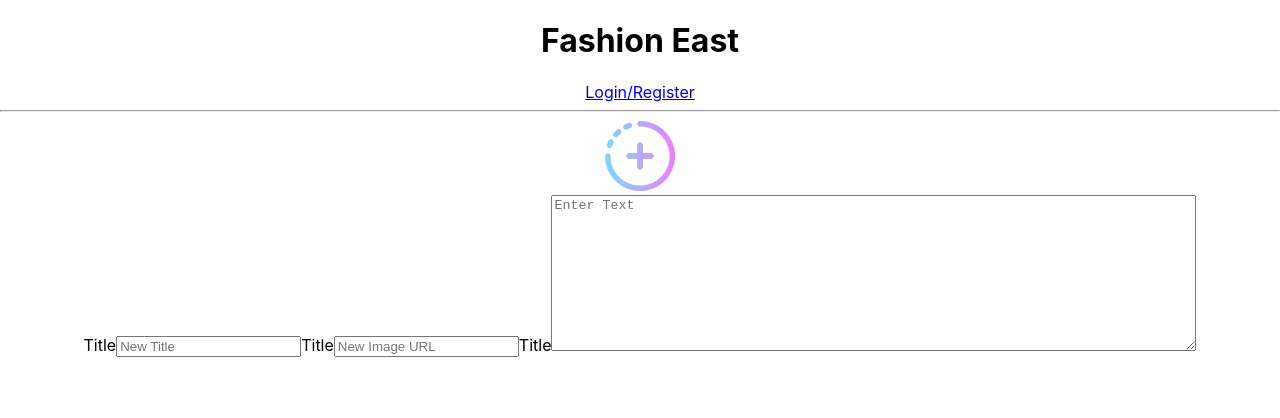
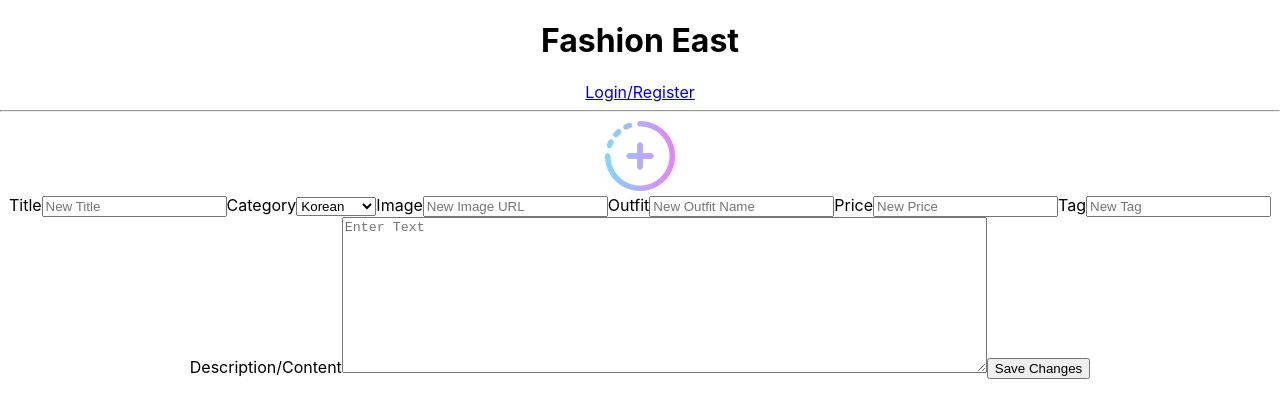
Before and after one commit to LowKeyAkward/Fashion-East, a React (Create React App) app in the folder client/: page /posts/1/edit in a window 1280 px wide. Shown: the top 418 px of the page. Built offline with nearby package versions, Linux system fonts and the light colour scheme; no server answers.

Commit message:
finished edit screen

```diff
--- a/client/src/screens/PostEdit.jsx
+++ b/client/src/screens/PostEdit.jsx
@@ -60,7 +60,23 @@ function PostEdit(props) {
             onChange={handleChange}
           />
 
-          <label className="edit-image">Title</label>
+          <label className="edit-category">Category</label>
+          <select
+            className="edit-category-input"
+            value={post.category}
+            name="category"
+            required
+            onChange={handleChange}>
+
+            <option>Korean</option>
+
+            <option>Japanese</option>
+
+            <option>Hairstyle</option>
+
+          </select>
+
+          <label className="edit-image">Image</label>
           <input
             className="edit-image-input"
             placeholder="New Image URL"
@@ -70,7 +86,37 @@ function PostEdit(props) {
             onChange={handleChange}
           />
 
-          <label className="edit-content">Title</label>
+          <label className="edit-outfit">Outfit</label>
+          <input
+            className="edit-outfit-input"
+            placeholder="New Outfit Name"
+            value={post.outfit}
+            name="outfit"
+            required
+            onChange={handleChange}
+          />
+
+          <label className="edit-price">Price</label>
+          <input
+            className="edit-price-input"
+            placeholder="New Price"
+            value={post.price}
+            name="price"
+            required
+            onChange={handleChange}
+          />
+
+          <label className="edit-tag">Tag</label>
+          <input
+            className="edit-tag-input"
+            placeholder="New Tag"
+            value={post.tags}
+            name="tags"
+            required
+            onChange={handleChange}
+          />
+
+          <label className="edit-content">Description/Content</label>
           <textarea
             className="edit-content-input"
             placeholder="Enter Text"
@@ -82,6 +128,10 @@ function PostEdit(props) {
             onChange={handleChange}
           />
 
+          <button type="submit" className="save-button">
+            Save Changes
+          </button>
+
         </form>
 
       </div>
```
Also changed, not shown: 1 other file (tests, documents, lock files or other folders).
